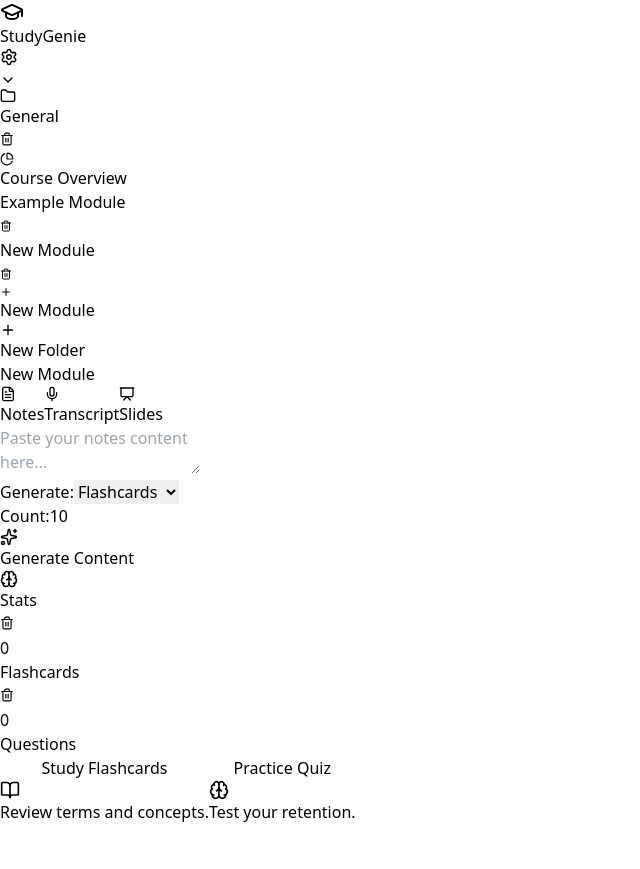
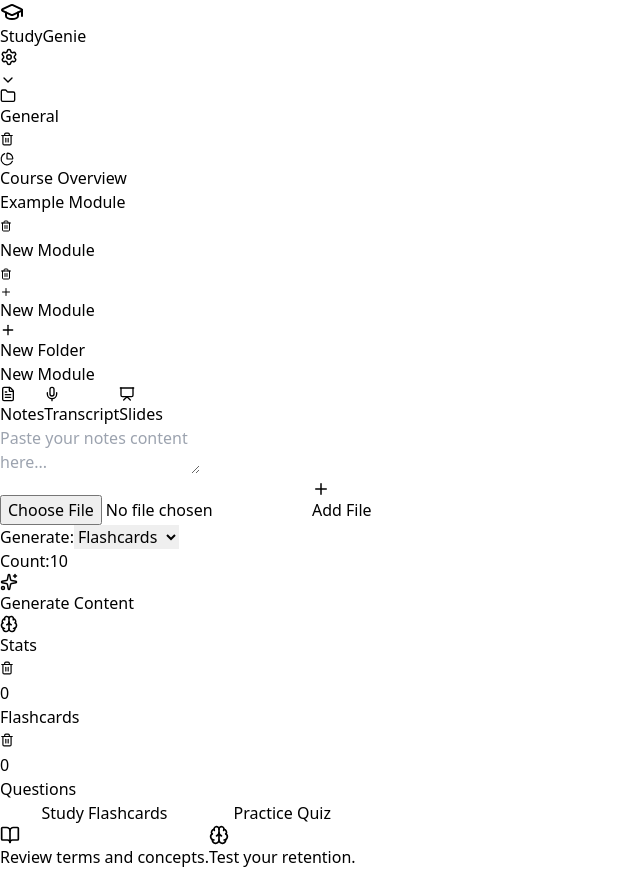
Before and after one commit to grahamkong972/kondeck, a React (Vite) app: page / in a window 1280 px wide. Both pictures are taken after a click on the button "New Module". Shown: the whole page, without its empty margins (0-640 px from the left). Before the commit the page ends 824 px from the top, so only its background shows below. Built offline with nearby package versions, Linux system fonts and the light colour scheme.

Commit message:
Add PDF upload support for slide analysis

```diff
--- a/src/App.jsx
+++ b/src/App.jsx
@@ -1,22 +1,39 @@
-import React, { useState, useEffect, useCallback } from 'react';
+import React, { useState, useEffect, useCallback, useRef } from 'react';
 import {
     BookOpen, Brain, ChevronLeft, ChevronRight, Settings,
     Plus, Trash2, GraduationCap, FileText, Sparkles,
     RotateCw, CheckCircle, XCircle, Folder, ChevronDown,
     Mic, Presentation, BookOpenText, PieChart, AlertCircle,
-    LayoutDashboard
+    LayoutDashboard, Image as ImageIcon, X, FileType
 } from 'lucide-react';
 
 // --- UTILS ---
 const sleep = (ms) => new Promise(r => setTimeout(r, ms));
 
+const fileToBase64 = (file) => {
+    return new Promise((resolve, reject) => {
+        const reader = new FileReader();
+        reader.readAsDataURL(file);
+        reader.onload = () => {
+            // Remove the "data:mime/type;base64," prefix for the API
+            const base64String = reader.result.split(',')[1];
+            resolve({
+                inlineData: {
+                    data: base64String,
+                    mimeType: file.type
+                }
+            });
+        };
+        reader.onerror = (error) => reject(error);
+    });
+};
+
 // --- GEMINI AI SERVICE ---
-const generateContent = async (apiKey, prompt, context, systemInstruction) => {
+const generateContent = async (apiKey, prompt, context, systemInstruction, attachmentData = null) => {
     if (!apiKey) throw new Error("API Key is missing. Please add it in Settings.");
 
     const url = `https://generativelanguage.googleapis.com/v1beta/models/gemini-2.5-flash-preview-09-2025:generateContent?key=${apiKey}`;
 
-    // Construct a rich system prompt based on user profile
     const fullSystemPrompt = `
         You are StudyGenie, an advanced AI tutor.
         ${systemInstruction || ''}
@@ -27,13 +44,13 @@
         3. Double-escape all backslashes in LaTeX (e.g. \\\\alpha).
     `;
 
-    const fullUserPrompt = `
-        CONTEXT:
-        ${context}
+    const contentsPart = [{ text: `CONTEXT:\n${context}\n\nTASK:\n${prompt}` }];
 
-        TASK:
-        ${prompt}
-    `;
+    // If a file (image or PDF) is provided, add it to the payload
+    if (attachmentData) {
+        contentsPart.push(attachmentData);
+        contentsPart[0].text += "\n\n[DOCUMENT CONTEXT]: Analyze the attached image or PDF document carefully. It contains lecture slides or diagrams essential to the topic.";
+    }
 
     // RETRY LOGIC
     for (let attempt = 0; attempt < 3; attempt++) {
@@ -42,7 +59,7 @@
                 method: 'POST',
                 headers: { 'Content-Type': 'application/json' },
                 body: JSON.stringify({
-                    contents: [{ parts: [{ text: fullUserPrompt }] }],
+                    contents: [{ parts: contentsPart }],
                     system_instruction: { parts: [{ text: fullSystemPrompt }] }
                 })
             });
@@ -75,7 +92,6 @@
                         return JSON.parse(fixedText);
                     }
                 }
-                // Try to close unclosed JSON objects
                 if (cleanText.trim().startsWith('{') && !cleanText.trim().endsWith('}')) {
                      const lastQuote = cleanText.lastIndexOf('"');
                      if (lastQuote !== -1) {
@@ -362,6 +378,8 @@
     const [genType, setGenType] = useState("flashcards");
     const [count, setCount] = useState(10);
     const [activeTab, setActiveTab] = useState('notes');
+    const fileInputRef = useRef(null);
+    const [attachment, setAttachment] = useState(null); // Changed from previewImage
 
     const [inputs, setInputs] = useState({
         notes: deck.notes || deck.content || "",
@@ -375,6 +393,7 @@
             transcript: deck.transcript || "",
             slides: deck.slides || ""
         });
+        setAttachment(null);
     }, [deck.id]);
 
     const handleInputChange = (field, value) => {
@@ -389,8 +408,33 @@
         if (confirm(`Delete all ${type}?`)) onUpdateDeck({ ...deck, [key]: [] });
     };
 
+    const handleFileUpload = async (e) => {
+        const file = e.target.files[0];
+        if (!file) return;
+
+        // Simple size check (10MB limit)
+        if (file.size > 10 * 1024 * 1024) {
+            alert("File is too large! Please upload files under 10MB.");
+            return;
+        }
+
+        const isImage = file.type.startsWith('image/');
+        const isPDF = file.type === 'application/pdf';
+
+        if (isImage) {
+            const reader = new FileReader();
+            reader.onload = (e) => setAttachment({ type: 'image', data: e.target.result, file });
+            reader.readAsDataURL(file);
+        } else if (isPDF) {
+            setAttachment({ type: 'pdf', name: file.name, file });
+        }
+    };
+
     const handleGenerate = async () => {
-        if (!inputs.notes.trim() && !inputs.transcript.trim() && !inputs.slides.trim()) return alert("Please enter content!");
+        const hasText = inputs.notes.trim() || inputs.transcript.trim() || inputs.slides.trim();
+        const hasAttachment = !!attachment;
+
+        if (!hasText && !hasAttachment) return alert("Please add text notes or upload a file (Image/PDF)!");
         if (!apiKey) return alert("API Key missing.");
 
         setIsGenerating(true);
@@ -402,11 +446,17 @@
                 MODULE: ${deck.title}
                 NOTES: ${currentInputs.notes}
                 TRANSCRIPT: ${currentInputs.transcript}
-                SLIDES: ${currentInputs.slides}
+                SLIDES TEXT: ${currentInputs.slides}
             `;
 
             let systemInstruction = `Target audience: ${userProfile.age || 'University'} student`;
             if (userProfile.degree) systemInstruction += ` studying ${userProfile.degree}.`;
+
+            // Prepare Attachment Data if exists
+            let attachmentPayload = null;
+            if (attachment?.file) {
+                attachmentPayload = await fileToBase64(attachment.file);
+            }
 
             const BATCH_SIZE = 5;
             const totalBatches = Math.ceil(count / BATCH_SIZE);
@@ -425,7 +475,7 @@
                     : `Generate ${currentBatchCount} MCQs (JSON: [{"q":..., "options":..., "a":..., "exp":...}]).${avoidInstruction}`;
 
                 try {
-                    const batchResult = await generateContent(apiKey, prompt, combinedContext, systemInstruction);
+                    const batchResult = await generateContent(apiKey, prompt, combinedContext, systemInstruction, attachmentPayload);
                     accumulatedResults = [...accumulatedResults, ...batchResult];
                 } catch (batchError) {
                     console.error(batchError);
@@ -439,6 +489,7 @@
             else updatedDeck.quiz = [...(deck.quiz || []), ...accumulatedResults];
 
             onUpdateDeck(updatedDeck);
+            // Don't clear attachment automatically so user can gen more questions from it
 
         } catch (error) {
             alert(error.message);
@@ -476,14 +527,57 @@
                         <TabButton id="transcript" label="Transcript" icon={Mic} colorClass="purple" />
                         <TabButton id="slides" label="Slides" icon={Presentation} colorClass="pink" />
                     </div>
-                    <textarea
-                        className="flex-1 w-full p-6 resize-none focus:outline-none focus:bg-slate-50/30 text-sm leading-relaxed font-mono text-slate-700"
-                        placeholder={`Paste your ${activeTab} content here...`}
-                        value={inputs[activeTab]}
-                        onChange={(e) => handleInputChange(activeTab, e.target.value)}
-                    ></textarea>
+
+                    <div className="flex-1 relative">
+                        <textarea
+                            className="w-full h-full p-6 resize-none focus:outline-none focus:bg-slate-50/30 text-sm leading-relaxed font-mono text-slate-700"
+                            placeholder={`Paste your ${activeTab} content here...`}
+                            value={inputs[activeTab]}
+                            onChange={(e) => handleInputChange(activeTab, e.target.value)}
+                        ></textarea>
+
+                        {/* File Preview Overlay */}
+                        {attachment && (
+                            <div className="absolute bottom-4 right-4 w-32 h-32 bg-white p-2 shadow-lg rounded-lg border border-slate-200 group flex flex-col items-center justify-center text-center">
+                                {attachment.type === 'image' ? (
+                                    <img src={attachment.data} alt="Preview" className="w-full h-20 object-cover rounded mb-1"/>
+                                ) : (
+                                    <div className="w-full h-20 flex flex-col items-center justify-center bg-red-50 rounded mb-1 border border-red-100">
+                                        <FileType size={32} className="text-red-500 mb-1"/>
+                                        <span className="text-[10px] font-bold text-red-700 uppercase">PDF</span>
+                                    </div>
+                                )}
+                                <span className="text-[10px] text-slate-500 truncate w-full px-1">{attachment.type === 'pdf' ? attachment.name : 'Image'}</span>
+                                <button onClick={() => { setAttachment(null); fileInputRef.current.value = ""; }} className="absolute -top-2 -right-2 bg-red-500 text-white rounded-full p-1 shadow-md hover:scale-110 transition">
+                                    <X size={12}/>
+                                </button>
+                            </div>
+                        )}
+                    </div>
+
                     <div className="p-4 bg-slate-50 border-t border-slate-200 flex flex-col sm:flex-row gap-4 items-center justify-between">
-                        <div className="flex gap-4 text-sm text-slate-600">
+                        <div className="flex gap-4 text-sm text-slate-600 items-center">
+                            {/* File Upload Button */}
+                            <div className="relative">
+                                <input
+                                    type="file"
+                                    ref={fileInputRef}
+                                    onChange={handleFileUpload}
+                                    accept="image/*,application/pdf"
+                                    className="hidden"
+                                />
+                                <button
+                                    onClick={() => fileInputRef.current?.click()}
+                                    className={`p-2 rounded-lg border transition flex items-center gap-2 ${attachment ? 'bg-indigo-50 border-indigo-200 text-indigo-600' : 'bg-white border-slate-300 text-slate-600 hover:bg-slate-100'}`}
+                                    title="Upload Slide Image or PDF"
+                                >
+                                    {attachment ? (attachment.type === 'pdf' ? <FileType size={18}/> : <ImageIcon size={18}/>) : <Plus size={18}/>}
+                                    {attachment ? (attachment.type === 'pdf' ? "PDF Added" : "Image Added") : "Add File"}
+                                </button>
+                            </div>
+
+                            <div className="h-6 w-px bg-slate-300 mx-2 hidden sm:block"></div>
+
                             <div className="flex items-center gap-2">
                                 <span className="font-medium">Generate:</span>
                                 <select value={genType} onChange={(e) => setGenType(e.target.value)} className="bg-white rounded-md px-3 py-1.5 border border-slate-300 focus:outline-none">
```
